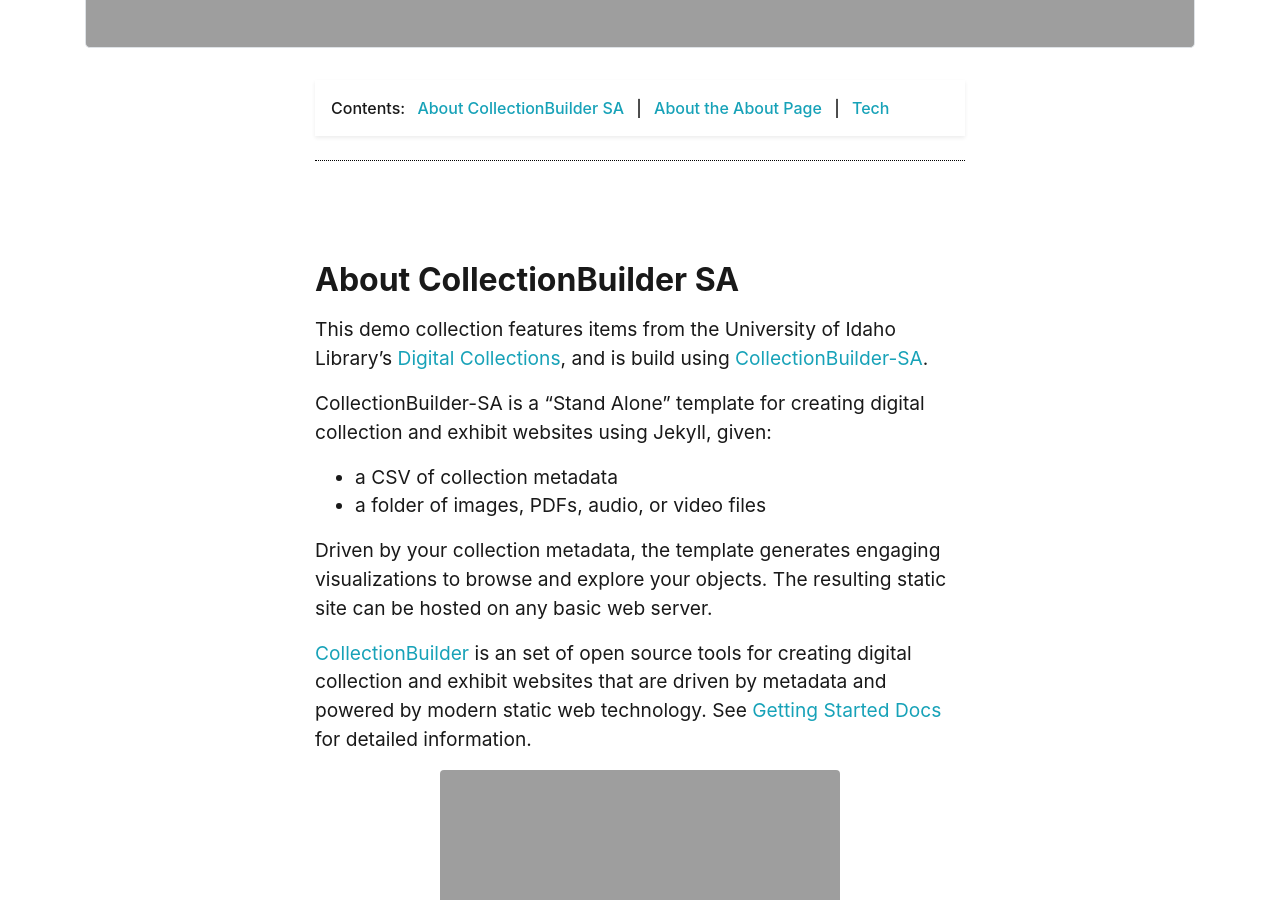
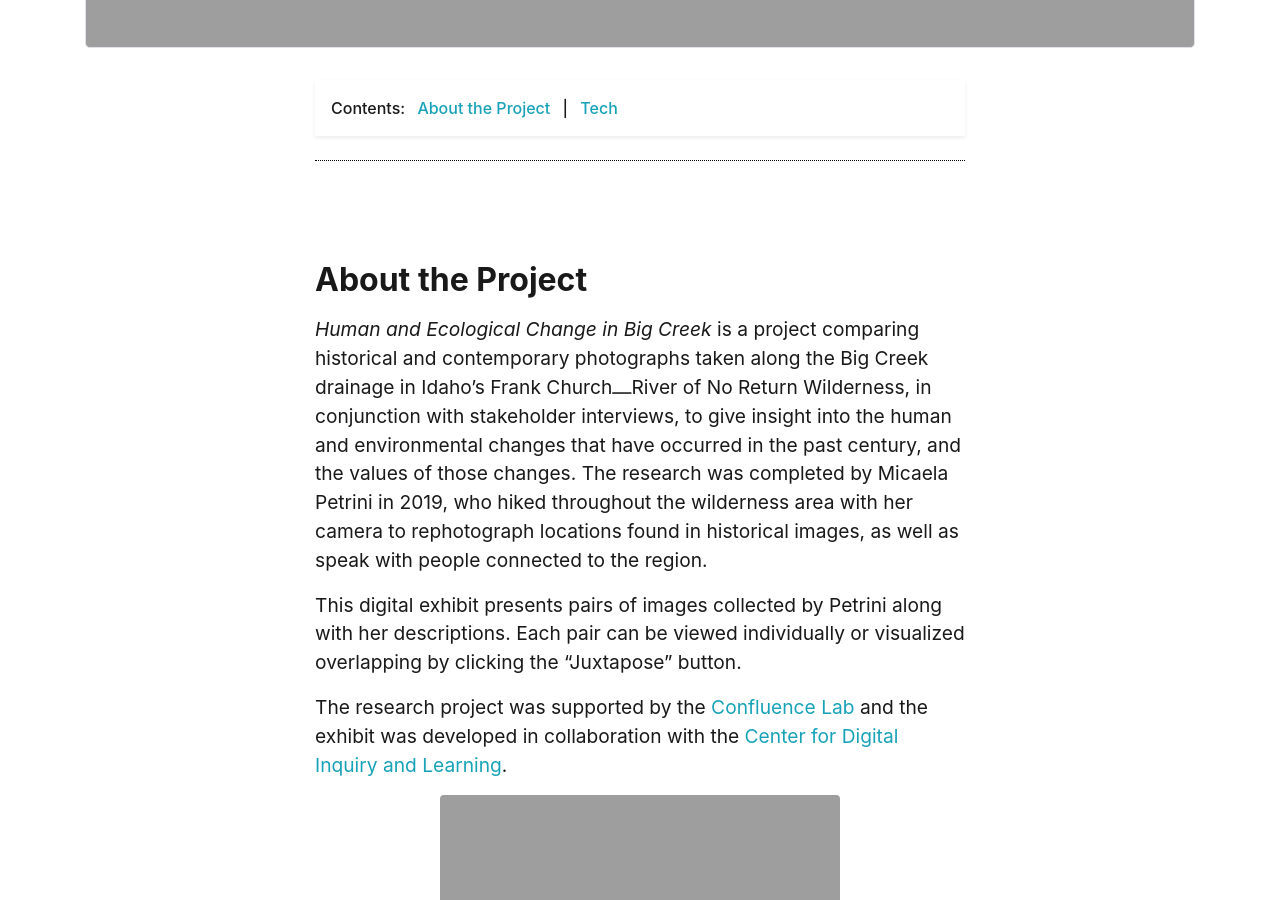
Before and after one commit to thecdil/big-creek-rephotography, a Jekyll site: the page built from pages/about.md, in a window 1280 px wide and 900 px high, scrolled down 370 px. Built offline with Jekyll 4.4.1, drawn with Linux system fonts in a browser that asks for light colours.

Commit message:
add about content

```diff
--- a/pages/about.md
+++ b/pages/about.md
@@ -8,22 +8,16 @@ permalink: /about.html
 
 {% include feature/jumbotron.html %}
 
-{% include feature/nav-menu.html sections="About CollectionBuilder SA;About the About Page" %}
+{% include feature/nav-menu.html sections="About the Project" %}
 
-## About CollectionBuilder SA
+## About the Project
 
-This demo collection features items from the University of Idaho Library's [Digital Collections](https://www.lib.uidaho.edu/digital/), and is build using [CollectionBuilder-SA](https://github.com/CollectionBuilder/collectionbuilder-sa).
+*Human and Ecological Change in Big Creek* is a project comparing historical and contemporary photographs taken along the Big Creek drainage in Idaho's Frank Church⎼River of No Return Wilderness, in conjunction with stakeholder interviews, to give insight into the human and environmental changes that have occurred in the past century, and the values of those changes.
+The research was completed by Micaela Petrini in 2019, who hiked throughout the wilderness area with her camera to rephotograph locations found in historical images, as well as speak with people connected to the region.
 
-CollectionBuilder-SA is a "Stand Alone" template for creating digital collection and exhibit websites using Jekyll, given:
+This digital exhibit presents pairs of images collected by Petrini along with her descriptions.
+Each pair can be viewed individually or visualized overlapping by clicking the "Juxtapose" button.
 
-- a CSV of collection metadata
-- a folder of images, PDFs, audio, or video files
-
-Driven by your collection metadata, the template generates engaging visualizations to browse and explore your objects.
-The resulting static site can be hosted on any basic web server.
-
-[CollectionBuilder](https://github.com/CollectionBuilder/) is an set of open source tools for creating digital collection and exhibit websites that are driven by metadata and powered by modern static web technology.
-See [Getting Started Docs](https://collectionbuilder.github.io/docs/introduction.html) for detailed information.
-
+The research project was supported by the [Confluence Lab](https://www.theconfluencelab.org/) and the exhibit was developed in collaboration with the [Center for Digital Inquiry and Learning](https://cdil.lib.uidaho.edu/).
 
 {% include feature/item-figure.html objectid="fcrnrw_017" width="75" %}
```
Also changed, not shown: README.md.
